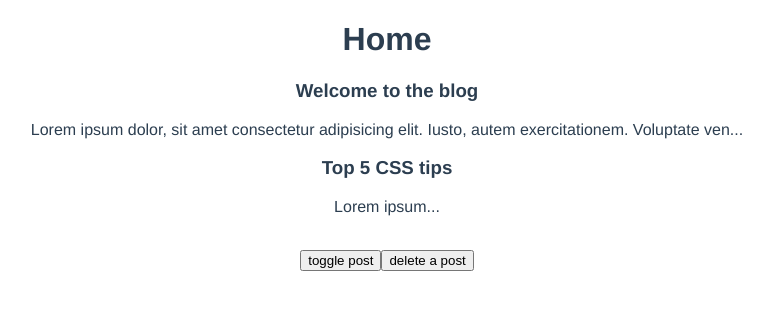
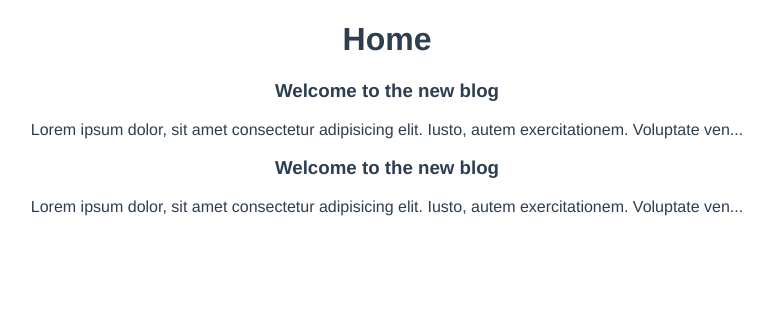
Before and after one commit to chiefJurist/vue-dojo-blogs, a Vue app: page / in a window 1280 px wide. Shown: the top 310 px of the page, without its empty margins (253-1026 px from the left). Built offline with nearby package versions, Linux system fonts and the light colour scheme; data requests are answered from the project's data file.

Commit message:
Fetching data in setup() using json server

```diff
--- /dev/null
+++ b/data/db.json
@@ -0,0 +1,16 @@
+{
+    "posts":[
+        {
+            "id": 1,
+            "title": "Welcome to the new blog",
+            "body": "Lorem ipsum dolor, sit amet consectetur adipisicing elit. Iusto, autem exercitationem. Voluptate veniam repellendus quasi ullam similique dicta est quam culpa natus dolor pariatur earum consequatur officiis laudantium possimus, deserunt qui quisquam sapiente at voluptas expedita repudiandae, nisi commodi in! Quidem, aspernatur aliquam nulla, rerum, placeat dolor neque saepe alias in facilis deleniti! Dignissimos reiciendis autem quos molestiae facere, soluta culpa velit itaque, eligendi rerum nobis tempora, tempore officiis placeat voluptatem nesciunt! Fugiat quidem maiores, assumenda dolorum placeat est aliquam minus beatae voluptates corporis maxime, consequatur error. Commodi vitae alias nam veniam enim, molestiae dolorem esse, corrupti id ex nihil.",
+            "tags": [ "news", "webdev", "coding" ]
+        },
+        {
+            "id": 2,
+            "title": "Welcome to the new blog",
+            "body": "Lorem ipsum dolor, sit amet consectetur adipisicing elit. Iusto, autem exercitationem. Voluptate veniam repellendus quasi ullam similique dicta est quam culpa natus dolor pariatur earum consequatur officiis laudantium possimus, deserunt qui quisquam sapiente at voluptas expedita repudiandae, nisi commodi in! Quidem, aspernatur aliquam nulla, rerum, placeat dolor neque saepe alias in facilis deleniti! Dignissimos reiciendis autem quos molestiae facere, soluta culpa velit itaque, eligendi rerum nobis tempora, tempore officiis placeat voluptatem nesciunt! Fugiat quidem maiores, assumenda dolorum placeat est aliquam minus beatae voluptates corporis maxime, consequatur error. Commodi vitae alias nam veniam enim, molestiae dolorem esse, corrupti id ex nihil.",
+            "tags": [ "css", "webdev", "coding" ]
+        }
+    ]
+}
--- a/src/components/PostList.vue
+++ b/src/components/PostList.vue
@@ -13,16 +13,10 @@
         props: ['posts'],
         components: { SinglePost },
 
-        //If you want to use lifecycle hooks inside setup(). There is a slight change in the name of the hooks.
-        //All the hooks will have the "on" attached to the front of their name.
         setup(props){
             onMounted( ()=> console.log('component mounted'))
             onUnmounted( ()=> console.log('componenet unmounted'))
             onUpdated( () => console.log('component updated'))
-        },
-        //Outside the setup, you can still use options api
-        mounted(){
-            console.log('Mounted using options api')
         }
     }
 </script>
--- a/src/views/Home.vue
+++ b/src/views/Home.vue
@@ -1,27 +1,52 @@
 <template>
     <div class="home">
         <h1>Home</h1>
-        <PostList v-if="showPosts" :posts="posts" /><br>
-        <button @click="showPosts = !showPosts">toggle post</button>
-        <button @click="posts.pop()">delete a post</button>
+
+        <!--Outputting error-->
+        <div v-if="error">{{ error }}</div>
+
+        <!--For outputing the array only when it has been populated-->
+        <div v-if="posts.length">
+            <PostList :posts="posts" />
+        </div>
+
+        <div v-else>Loading...</div>
     </div>
 </template>
+
 
 <script>
     import PostList from '../components/PostList.vue'
     import {  ref } from 'vue'
+
     export default {
         name: 'Home',
         components: { PostList },
         setup(){
-            const posts = ref([
-                {title: 'Welcome to the blog', body: 'Lorem ipsum dolor, sit amet consectetur adipisicing elit. Iusto, autem exercitationem. Voluptate veniam repellendus quasi ullam similique dicta est quam culpa natus dolor pariatur earum consequatur officiis laudantium possimus, deserunt qui quisquam sapiente at voluptas expedita repudiandae, nisi commodi in! Quidem, aspernatur aliquam nulla, rerum, placeat dolor neque saepe alias in facilis deleniti! Dignissimos reiciendis autem quos molestiae facere, soluta culpa velit itaque, eligendi rerum nobis tempora, tempore officiis placeat voluptatem nesciunt! Fugiat quidem maiores, assumenda dolorum placeat est aliquam minus beatae voluptates corporis maxime, consequatur error. Commodi vitae alias nam veniam enim, molestiae dolorem esse, corrupti id ex nihil.', id: 1},
-                {title: 'Top 5 CSS tips', body: 'Lorem ipsum', id: 2}
-            ])
+            const posts = ref([])
+            const error = ref(null)
 
-            const showPosts = ref(true)
+            //Using Asynchronous JavaScript
+            const load = async () => {
+                try {
+                    let data = await fetch('http://localhost:3000/posts')
+                    //For when the data is not okay
+                    //".ok" can be seen in the console if we log "data" to the console
+                    if (!data.ok) {
+                        throw Error('No data available')
+                    }
+                    //Updating the post array
+                    posts.value = await data.json()
+                } catch (err) {
+                    error.value = err.message
+                    console.log(error.value)
+                }
+            }
 
-            return { posts,showPosts }
+            //Calling the function
+            load()
+
+            return { posts,error }
         }
     }
 </script>
```
